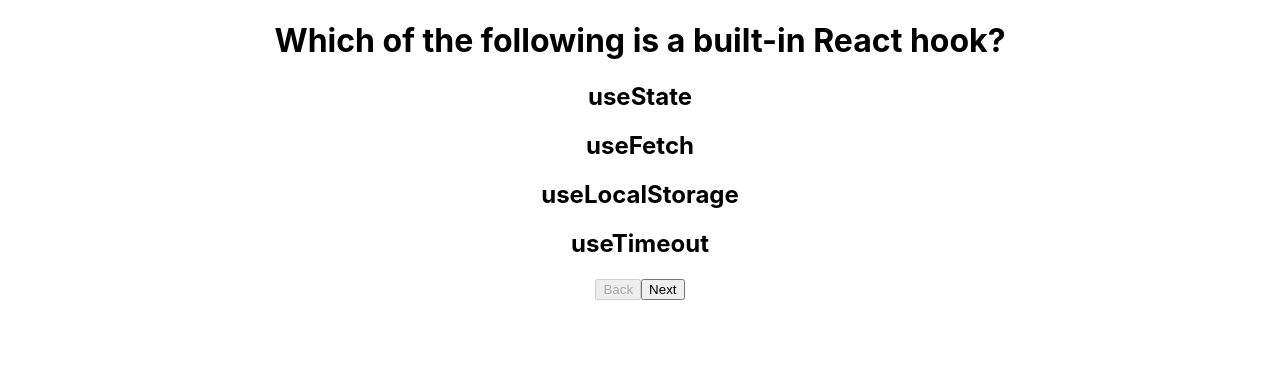
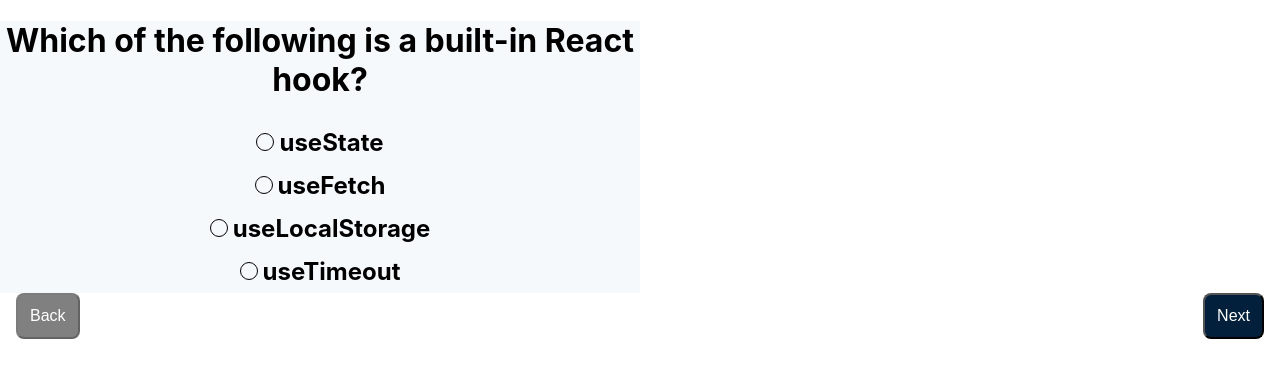
Before and after one commit to anapimolodec/react-exercises, a React (Create React App) app: page / in a window 1280 px wide. Shown: the top 378 px of the page. Built offline with nearby package versions, Linux system fonts and the light colour scheme.

Commit message:
working on Quiz problem

```diff
--- /dev/null
+++ b/src/Quiz.css
@@ -0,0 +1,62 @@
+.quiz-main {
+    background-color: #f6f9fc;
+    max-width: 50vw;
+}
+
+h1 {
+    text-align: center;
+}
+
+button, input[type="button"] {
+    cursor: pointer;
+    padding: 12px;
+    font-size: 16px;
+    border-radius: 8px;
+    background-color: #02203c;
+    color: white;
+    transition: 0.5s;
+    position: absolute;
+}
+
+button:first-of-type, input[type="button"]:first-of-type {
+    left: 16px;
+}
+
+button:last-of-type, input[type="button"]:last-of-type {
+    right: 16px;
+}
+
+button:disabled, input[type="button"]:disabled {
+    background-color: grey;
+}
+
+.answer {
+    cursor: pointer;
+    padding: 5px;
+    margin: 0;
+    border: 2px solid transparent;
+}
+
+.answer::before {
+    content: '';
+    display: inline-block;
+    width: 0.5em;
+    height: 0.5em;
+    padding: 1px;
+    border: 1px solid black;
+    border-radius: 50%;
+    margin-right: 5px;
+    padding: 2px;
+}
+
+.answer.correct::before, .answer.incorrect::before {
+    background: black content-box;
+}
+
+.correct {
+    border: 2px solid green;
+}
+
+.incorrect {
+    border: 2px solid red;
+}
--- a/src/Quiz.js
+++ b/src/Quiz.js
@@ -1,24 +1,22 @@
 import React, {useState, useEffect} from 'react';
 import {quizData} from './datafromAPI';
+import './Quiz.css';
 
 export default function Quiz() {
   const [data, setData] = useState(null);
   const [open, setOpen] = useState(0);
-  const [select, setSelect] = useState(null);
-  const selectAnswer = (answer) => {
-    setSelect(answer);
-  }
+
   useEffect(() => {
     setData(quizData);
   }, []);
 
 return (<>
     {data &&
-         <>
-        <Question question={data[open]} selectAnswer={selectAnswer} correct={data[open].correctAnswer}/>
+         <div className="quiz-main">
+        <Question question={data[open]} correct={data[open].correctAnswer}/>
         <button disabled={open <= 0 ? true : false} onClick={() => setOpen(open - 1)}>Back</button>
         <button disabled={open >= data.length - 1 ? true : false} onClick={() => setOpen(open + 1)}>Next</button>
-        </>
+        </div>
     }
     </>
   );
@@ -28,17 +26,18 @@
     const [clicked, setClicked] = useState(false);
     const [chosen, setChosen] = useState(null);
     const ans = props.question.answers;
+    console.log("opened question");
+    console.log(clicked, chosen);
+    const updateAnswer = (i) => {
 
-      const updateAnswer = (i) => {
         if (clicked === false) {
           // selectAnswer(i);
+          console.log("opened clicked question");
           setChosen(i);
-          getClicked();
+          setClicked(true);
         }
-      }
-    const getClicked = () => {
-      setClicked(true);
     }
+
     return (
       <>
         <h1>{props.question.question}</h1>
```
